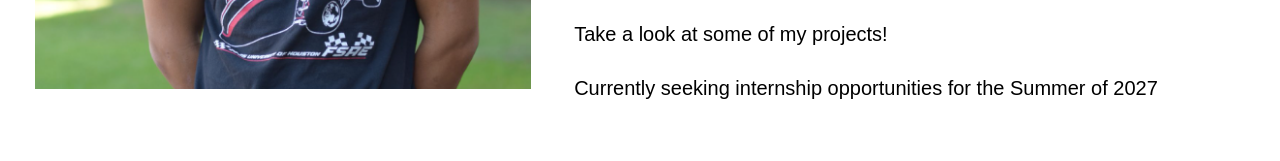
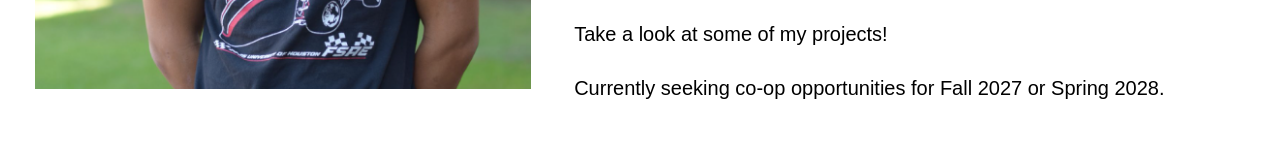
Before and after one commit to alexanderlam32-alt/alexanderlam32-alt.github.io, a plain HTML site: page index.html in a window 1280 px wide. Shown: the part 1031-1192 px from the top of the page. Drawn offline with Linux system fonts and the light colour scheme.

Commit message:
Update index.html

```diff
--- a/index.html
+++ b/index.html
@@ -529,8 +529,8 @@
           </p>
 
           <p>
-            Currently seeking internship
-            opportunities for the Summer of 2027
+            Currently seeking co-op
+            opportunities for Fall 2027 or Spring 2028.
           </p>
 
         </div>
```
